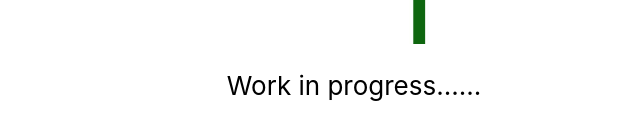
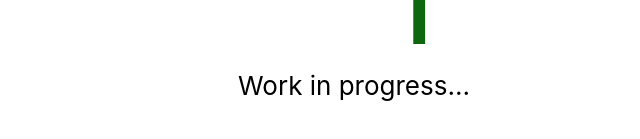
Before and after one commit to EAS-Tyler/serpell-science, a React (Create React App) app: page / in a window 1280 px wide. Shown: the part 585-724 px from the top of the page, without its empty margins (286-926 px from the left). Built offline with nearby package versions, Linux system fonts and the light colour scheme.

Commit message:
dot number

```diff
--- a/src/App.js
+++ b/src/App.js
@@ -26,7 +26,7 @@ function App() {
       >
         <img src={logo} alt="logo" width="500" height="500"
         />
-        <p style={{ color: "#000000" }}>Work in progress...{dots}</p>
+        <p style={{ color: "#000000" }}>Work in progress{dots}</p>
       </header>
     </div>
   );
```
